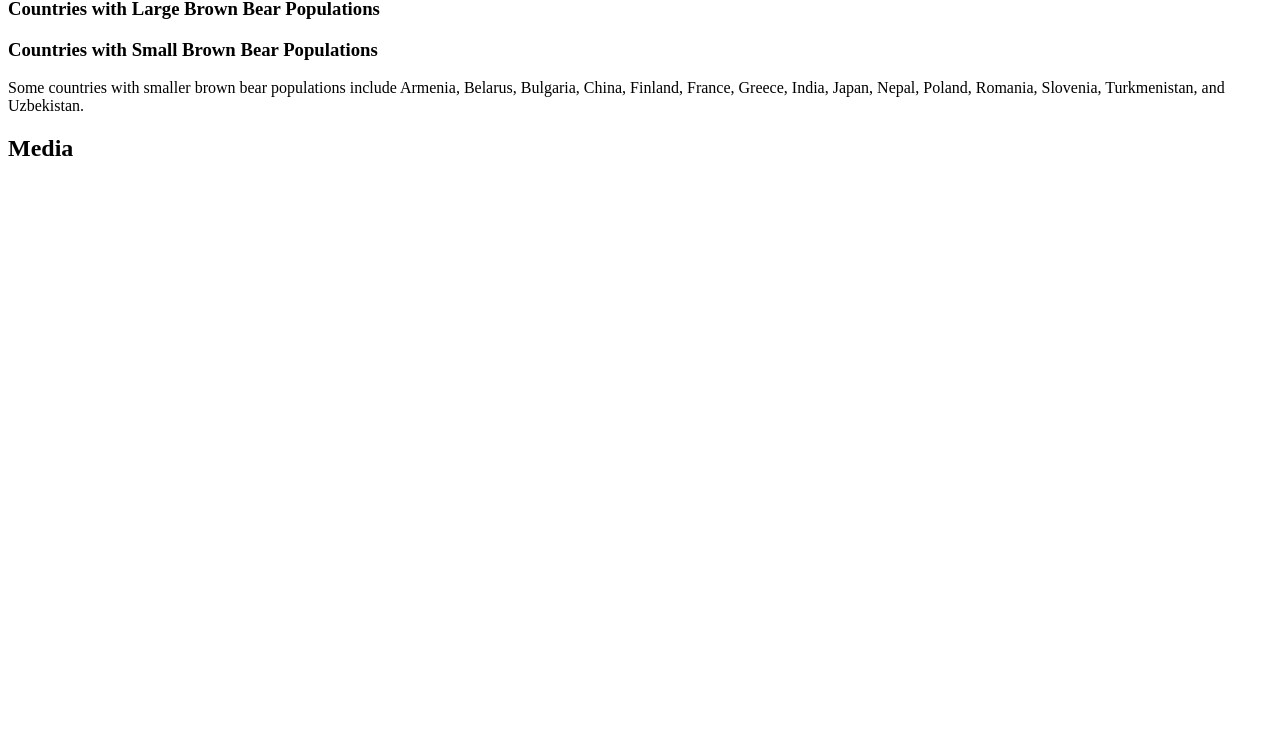
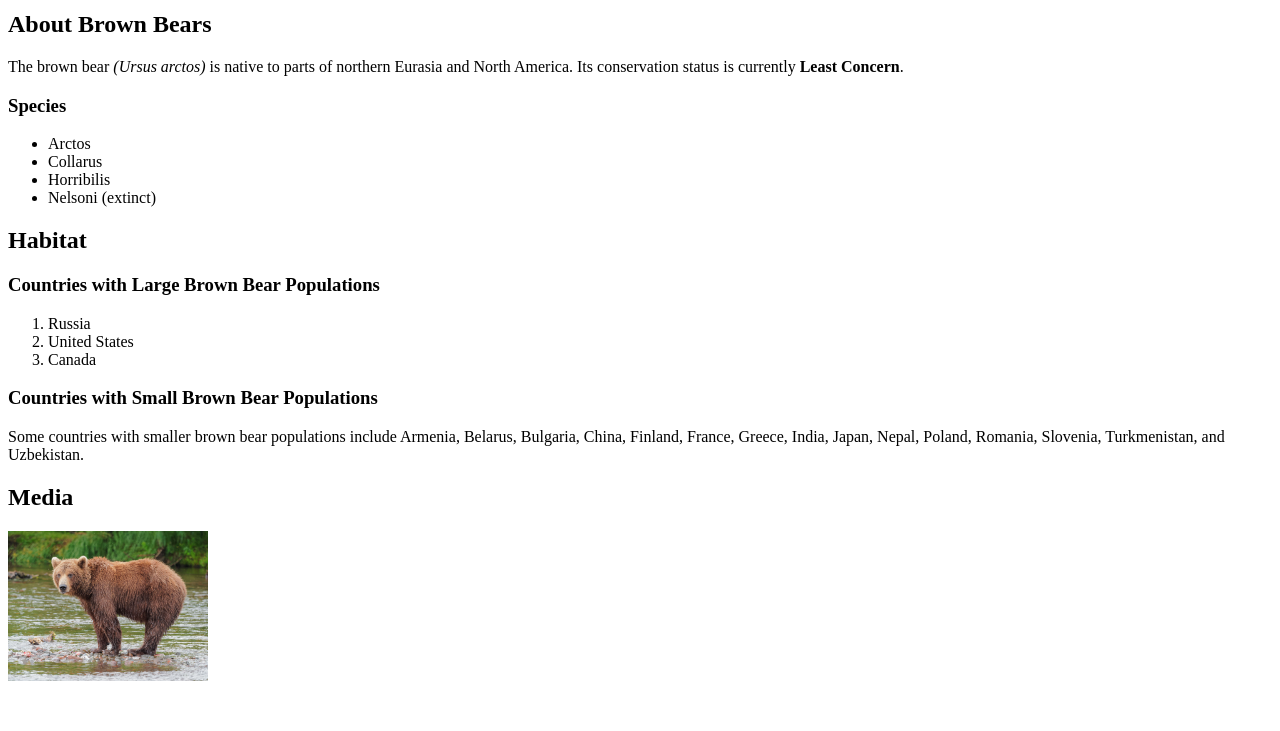
Before and after one commit to zyfcffy/html-overview, a plain HTML site: page exercise-1/index.html in a window 1280 px wide. Shown: the part 69-800 px from the top of the page. Drawn offline with Linux system fonts and the light colour scheme.

Commit message:
modify: hand in exercise-1

```diff
--- a/exercise-1/index.html
+++ b/exercise-1/index.html
@@ -7,22 +7,37 @@
 
 <body>
     <!--说明：在此添加一个一级标题， 内容：The Brown Bear-->
+    <h1>The Brown Bear</h1>
 
     <div id="introduction">
         <!--说明：在此添加一个二级标题， 内容：About Brown Bears-->
+        <h2>About Brown Bears</h2>
 
         <!--说明：在此添加一个描述段落， 内容：The brown bear (Ursus arctos) is native to parts of northern Eurasia and North America. Its conservation status is currently Least Concern.-->
         <!--给内容 '(Ursus arctos)' 使用斜体标签. ， 给内容 'Least Concern' 使用加粗标签.-->
+        <p>The brown bear <i>(Ursus arctos)</i> is native to parts of northern Eurasia and North America. Its conservation status is currently <strong>Least Concern</strong>.</p>
 
         <!--说明：在此添加一个三级标题， 内容：Species-->
+        <h3>Species</h3>
 
         <!--说明：在此添加一个无序列表， 内容依次：Arctos， Collarus， Horribilis， Nelsoni (extinct)-->
+        <ul>
+            <li>Arctos</li>
+            <li>Collarus</li>
+            <li>Horribilis</li>
+            <li>Nelsoni (extinct)</li>
+        </ul>
 
     </div>
     <div id="habitat">
         <h2>Habitat</h2>
         <h3>Countries with Large Brown Bear Populations</h3>
         <!--说明：在此添加一个有序列表， 内容依次：Russia， United States， Canada-->
+        <ol>
+            <li>Russia</li>
+            <li>United States</li>
+            <li>Canada</li>
+        </ol>
 
         <h3>Countries with Small Brown Bear Populations</h3>
         <p>Some countries with smaller brown bear populations include Armenia, Belarus, Bulgaria, China, Finland, France, Greece, India, Japan, Nepal, Poland, Romania, Slovenia, Turkmenistan, and Uzbekistan.</p>
@@ -30,6 +45,7 @@
     <div id="media">
         <h2>Media</h2>
         <!--说明：在此添加一个本目录下的图片，并添加说明内容：A Brown Bear, 并且设置图片宽度：200px-->
+        <img src="./img/img_brown_bear.jpg" alt="A Brown Bear" width="200px">
 
     </div>
 </body>
```
